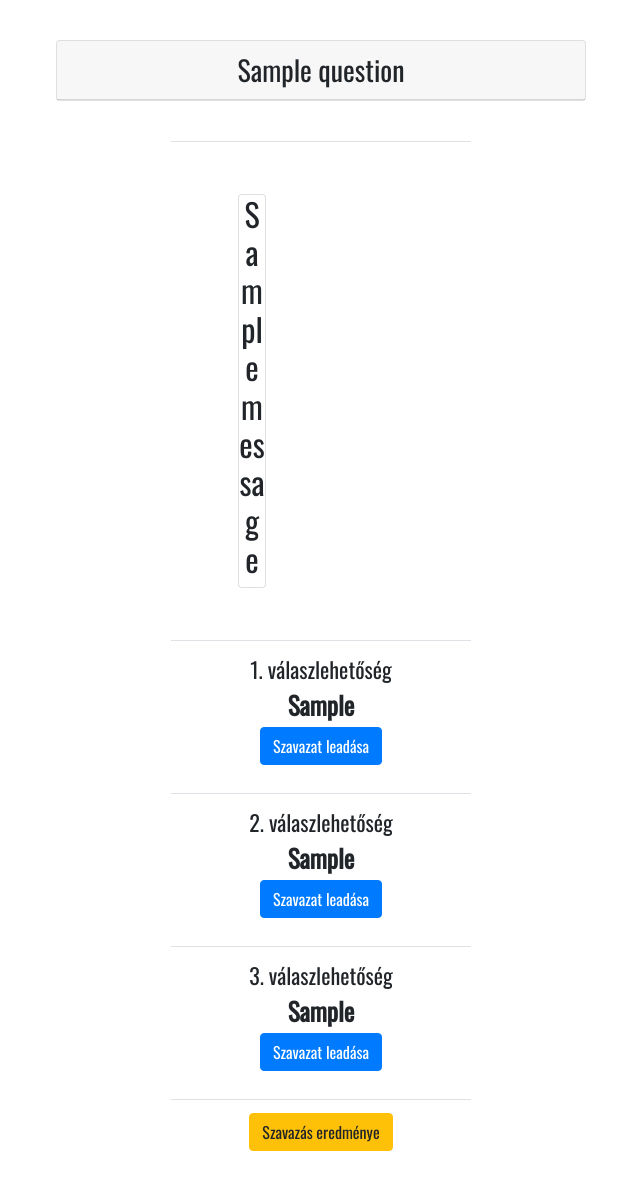
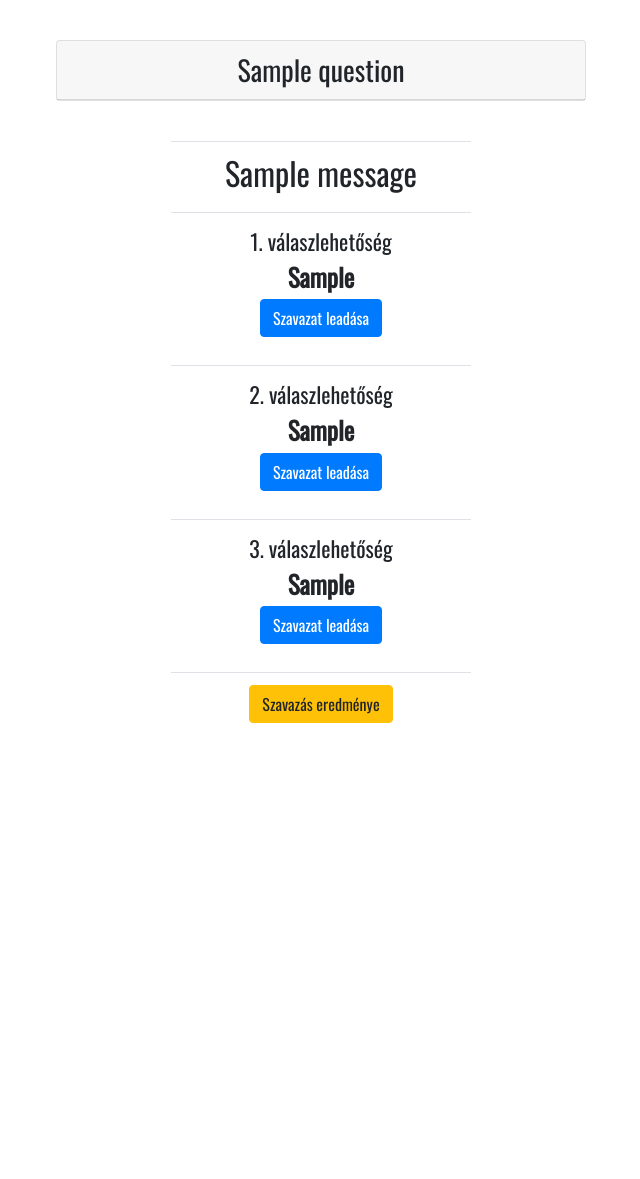
Before and after one commit to Negyszersult/Poll, a Flask app: template templates/pollpage.html in a window 1280 px wide. Shown: the part 56-1235 px from the top of the page, without its empty margins (319-959 px from the left). After the commit the page ends 779 px from the top, so only its background shows below. Run offline with Flask 2, Linux system fonts and the light colour scheme; the template is opened without the code that fills it: most values are stand-ins (such as "Sample title", 1, 10 or a date in 2020); one stand-in notice (Sample message) is shown.

Commit message:
Update pollpage.html

```diff
--- a/templates/pollpage.html
+++ b/templates/pollpage.html
@@ -42,11 +42,7 @@
                     {% for message in messages %}
                         <tr>
                             <td colspan="3" style="text-align: center;">
-                                <div class="col-sm-6">
-                                    <div class="card">
-                                        <h2>{{ message }}</h2>
-                                    </div>
-                                </div>
+                                <h2>{{ message }}</h2>
                             </td>
                         </tr>
                     {% endfor %}
```
